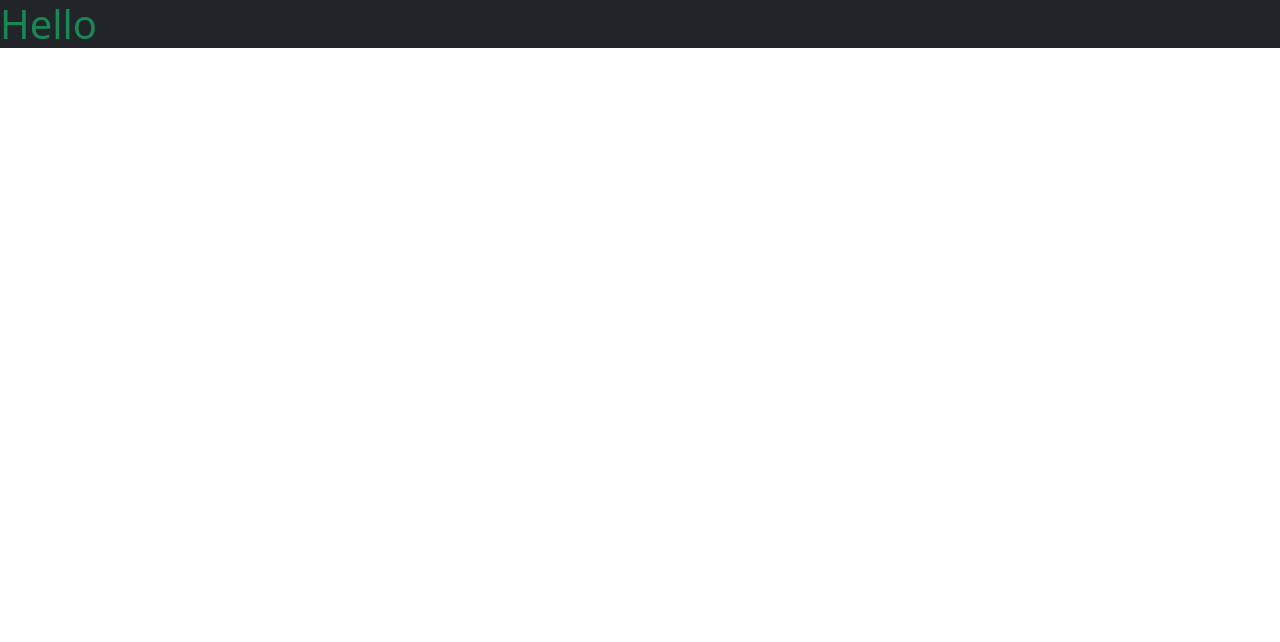
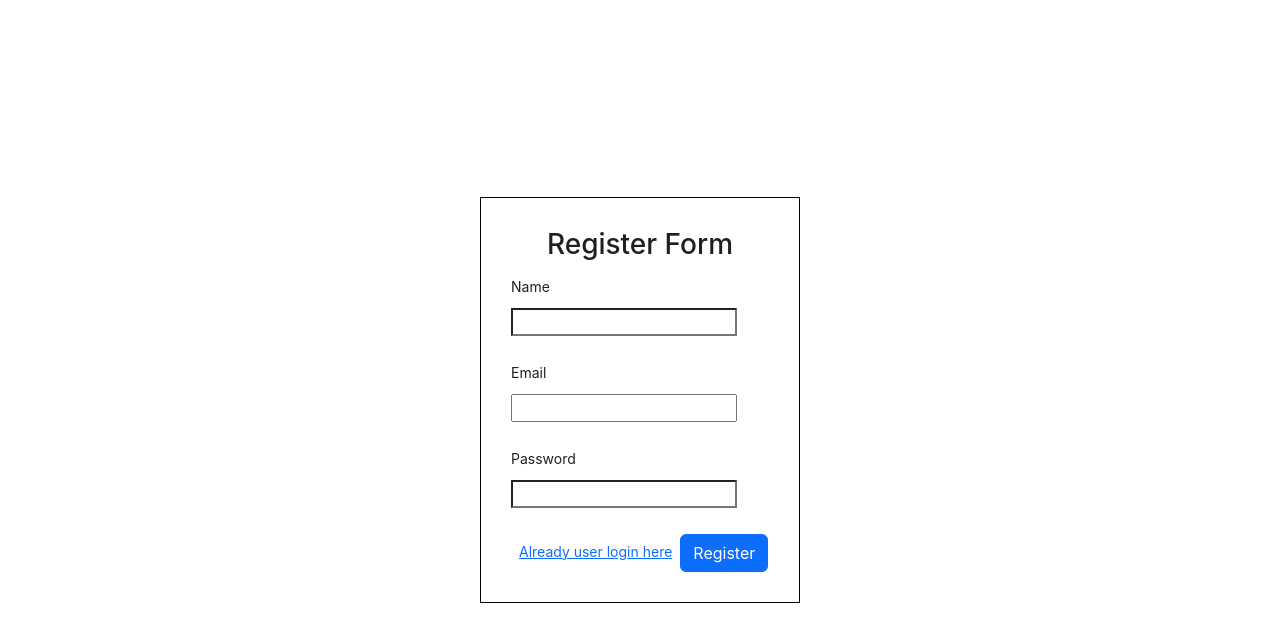
Before and after one commit to ANJani9web/Doctor_Appointment_System, a React (Create React App) app in the folder client/: page /register in a window 1280 px wide. Shown: the top 642 px of the page. Built offline with nearby package versions, Linux system fonts and the light colour scheme.

Commit message:
Routing, Login and Register

```diff
--- a/client/package.json
+++ b/client/package.json
@@ -1,5 +1,6 @@
 {
   "name": "client",
+  "proxy":"http://localhost:8080",
   "version": "0.1.0",
   "private": true,
   "dependencies": {
--- a/client/src/App.js
+++ b/client/src/App.js
@@ -1,10 +1,18 @@
+import {BrowserRouter,Routes,Route} from "react-router-dom";
+import HomePage from "./pages/HomePage";
+import Login from "./pages/Login";
+import Register from "./pages/Register";
 
 function App() {
   return (
     <>
-       <div className="bg-dark">
-         <h1 className="text-success">Hello</h1>
-       </div>
+       <BrowserRouter>
+        <Routes>
+          <Route path='/' element={<HomePage />} />
+          <Route path='/login' element={<Login/>} />
+          <Route path='/register' element={<Register/>} />
+        </Routes>
+       </BrowserRouter>
     </>
   );
 }
--- a/client/src/index.css
+++ b/client/src/index.css
@@ -0,0 +1,7 @@
+
+/* universal selector */
+.{
+    padding: 0;
+    margin: 0;
+    box-sizing: border-box;
+}
--- a/client/src/index.js
+++ b/client/src/index.js
@@ -1,5 +1,6 @@
 import React from 'react';
 import ReactDOM from 'react-dom/client';
+import 'antd/dist/reset.css';
 import './index.css';
 import App from './App';
 import reportWebVitals from './reportWebVitals';
--- a/client/src/pages/Login.js
+++ b/client/src/pages/Login.js
@@ -1,9 +1,36 @@
 import React from 'react'
+import { Form } from 'antd'
+import {Link} from 'react-router-dom'
+import "../styles/RegisterStyles.css";
+const Login = () => {
 
-const Login = () => {
+    // form handler
+    const onfinishHandler = (values) => {
+        console.log(values)
+    }
   return (
     <div>
-      <h1>Login Page</h1>
+      <>
+          <div className="form-container">
+              <Form layout="vertical" onFinish={onfinishHandler} className="register-form">
+
+                 <h3 className="text-center">Login Form</h3>
+
+                 <Form.Item label="Email" name="email">
+                      <input type="email" required />
+                 </Form.Item>
+
+                 <Form.Item label="Password" name="password">
+                      <input type="password" required />
+                 </Form.Item>
+
+                 <Link to="/register" className="m-2">Not a user login here</Link>
+                 <button className="btn btn-primary" type="submit">
+                  Login
+                 </button>
+              </Form>
+          </div>
+      </>
     </div>
   )
 }
--- a/client/src/pages/Register.js
+++ b/client/src/pages/Register.js
@@ -1,9 +1,38 @@
 import React from 'react'
+import { Form } from 'antd'
+import {Link} from 'react-router-dom'
+import "../styles/RegisterStyles.css";
+const Register = () => {
 
-const Register = () => {
+   // form handler
+    const onfinishHandler = (values) => {
+        console.log(values)
+    }
   return (
     <div>
-      <h1>Register Page</h1>
+      <>
+          <div className="form-container">
+              <Form layout="vertical" onFinish={onfinishHandler} className="register-form">
+
+                 <h3 className="text-center">Register Form</h3>
+                 <Form.Item label="Name" name="name">
+                      <input type="text" required />
+                 </Form.Item>
+
+                 <Form.Item label="Email" name="email">
+                      <input type="email" required />
+                 </Form.Item>
+
+                 <Form.Item label="Password" name="password">
+                      <input type="password" required />
+                 </Form.Item>
+                  <Link to="/login" className="m-2">Already user login here</Link>
+                 <button className="btn btn-primary" type="submit">
+                  Register
+                 </button>
+              </Form>
+          </div>
+      </>
     </div>
   )
 }
--- a/package.json
+++ b/package.json
@@ -7,7 +7,8 @@
     "test": "echo \"Error: no test specified\" && exit 1",
     "start": "node server.js",
     "server": "nodemon serevr.js",
-    "dev": "concurrently \"npm run server\" \"npm run client\""
+    "dev": "concurrently \"npm run server\" \"npm run client\"",
+    "client": "npm start --prefix ./client"
   },
   "keywords": [],
   "author": "Anjani Kumar",
@@ -15,6 +16,7 @@
   "dependencies": {
     "bcryptjs": "^2.4.3",
     "colors": "^1.4.0",
+    "concurrently": "^8.2.0",
     "dotenv": "^16.2.0",
     "express": "^4.18.2",
     "jsonwebtoken": "^9.0.0",
```
Also changed, not shown: 1 other file (tests, documents, lock files or other folders).
